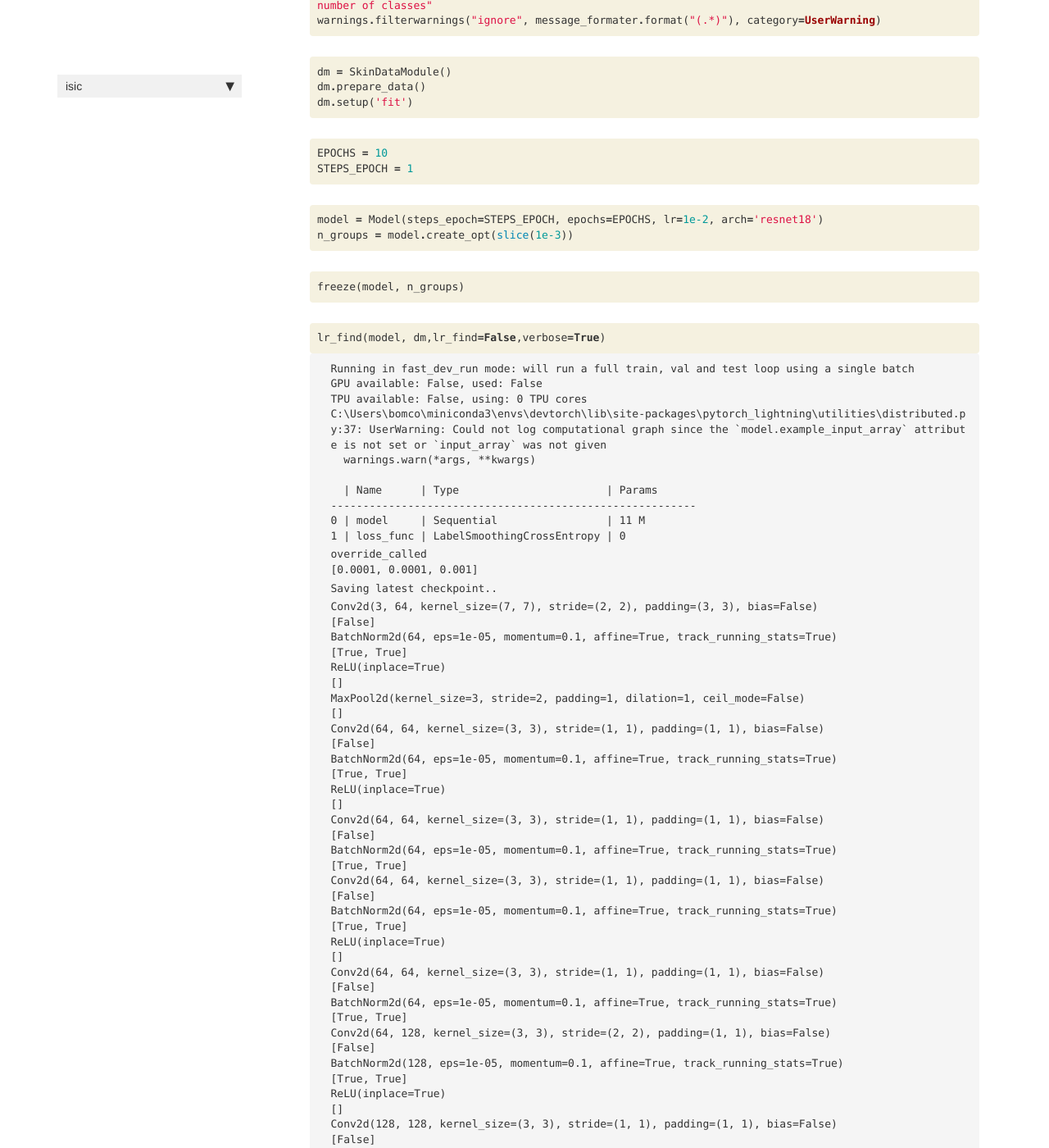
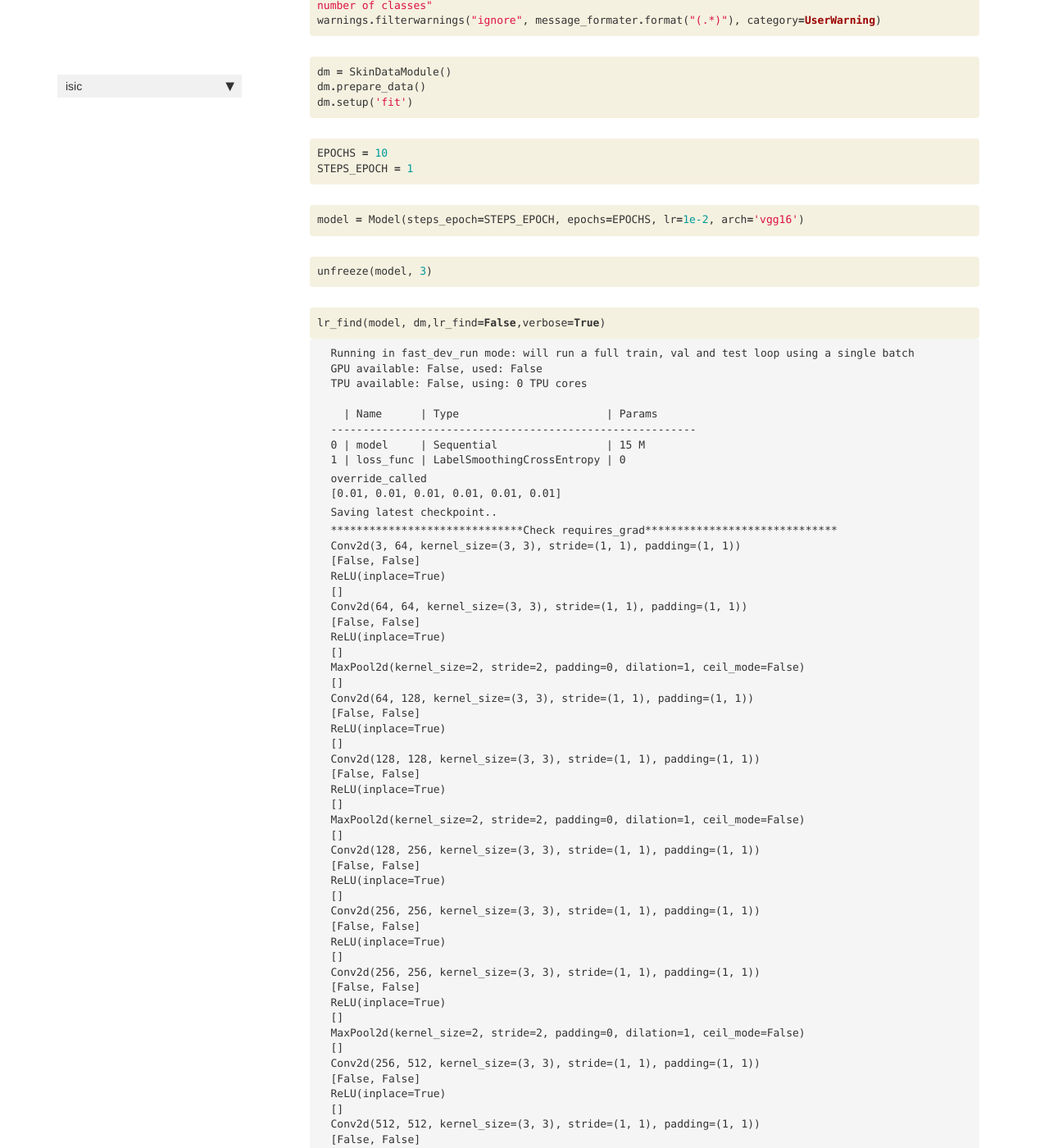
Before and after one commit to bomcon123456/isic, a Jekyll site: the page built from docs/model.html, in a window 1280 px wide and 1400 px high, scrolled down 562 px. Shown: the whole window at 82% size. Built offline with Jekyll 4.4.1, drawn with Linux system fonts in a browser that asks for light colours; nearby versions of some CDN libraries; comment, search, counter and statistics services are not loaded; some of the changed text lies outside the part shown.

Commit message:
Add Skip WeightDecay for BatchNorm and bias

```diff
--- a/docs/model.html
+++ b/docs/model.html
@@ -173,8 +173,7 @@
 
 <div class="inner_cell">
     <div class="input_area">
-<div class=" highlight hl-ipython3"><pre><span></span><span class="n">model</span> <span class="o">=</span> <span class="n">Model</span><span class="p">(</span><span class="n">steps_epoch</span><span class="o">=</span><span class="n">STEPS_EPOCH</span><span class="p">,</span> <span class="n">epochs</span><span class="o">=</span><span class="n">EPOCHS</span><span class="p">,</span> <span class="n">lr</span><span class="o">=</span><span class="mf">1e-2</span><span class="p">,</span> <span class="n">arch</span><span class="o">=</span><span class="s1">&#39;resnet18&#39;</span><span class="p">)</span>
-<span class="n">n_groups</span> <span class="o">=</span> <span class="n">model</span><span class="o">.</span><span class="n">create_opt</span><span class="p">(</span><span class="nb">slice</span><span class="p">(</span><span class="mf">1e-3</span><span class="p">))</span>
+<div class=" highlight hl-ipython3"><pre><span></span><span class="n">model</span> <span class="o">=</span> <span class="n">Model</span><span class="p">(</span><span class="n">steps_epoch</span><span class="o">=</span><span class="n">STEPS_EPOCH</span><span class="p">,</span> <span class="n">epochs</span><span class="o">=</span><span class="n">EPOCHS</span><span class="p">,</span> <span class="n">lr</span><span class="o">=</span><span class="mf">1e-2</span><span class="p">,</span> <span class="n">arch</span><span class="o">=</span><span class="s1">&#39;vgg16&#39;</span><span class="p">)</span>
 </pre></div>
 
     </div>
@@ -191,7 +190,7 @@
 
 <div class="inner_cell">
     <div class="input_area">
-<div class=" highlight hl-ipython3"><pre><span></span><span class="n">freeze</span><span class="p">(</span><span class="n">model</span><span class="p">,</span> <span class="n">n_groups</span><span class="p">)</span>
+<div class=" highlight hl-ipython3"><pre><span></span><span class="n">unfreeze</span><span class="p">(</span><span class="n">model</span><span class="p">,</span> <span class="mi">3</span><span class="p">)</span>
 </pre></div>
 
     </div>
@@ -224,12 +223,10 @@
 <pre>Running in fast_dev_run mode: will run a full train, val and test loop using a single batch
 GPU available: False, used: False
 TPU available: False, using: 0 TPU cores
-C:\Users\bomco\miniconda3\envs\devtorch\lib\site-packages\pytorch_lightning\utilities\distributed.py:37: UserWarning: Could not log computational graph since the `model.example_input_array` attribute is not set or `input_array` was not given
-  warnings.warn(*args, **kwargs)
 
   | Name      | Type                       | Params
 ---------------------------------------------------------
-0 | model     | Sequential                 | 11 M
+0 | model     | Sequential                 | 15 M
 1 | loss_func | LabelSmoothingCrossEntropy | 0
 </pre>
 </div>
@@ -239,7 +236,7 @@
 
 <div class="output_subarea output_stream output_stdout output_text">
 <pre>override_called
-[0.0001, 0.0001, 0.001]
+[0.01, 0.01, 0.01, 0.01, 0.01, 0.01]
 </pre>
 </div>
 </div>
@@ -256,106 +253,69 @@
 
 <div class="output_subarea output_stream output_stdout output_text">
 <pre>
-Conv2d(3, 64, kernel_size=(7, 7), stride=(2, 2), padding=(3, 3), bias=False)
-[False]
-BatchNorm2d(64, eps=1e-05, momentum=0.1, affine=True, track_running_stats=True)
-[True, True]
+******************************Check requires_grad******************************
+Conv2d(3, 64, kernel_size=(3, 3), stride=(1, 1), padding=(1, 1))
+[False, False]
 ReLU(inplace=True)
 []
-MaxPool2d(kernel_size=3, stride=2, padding=1, dilation=1, ceil_mode=False)
-[]
-Conv2d(64, 64, kernel_size=(3, 3), stride=(1, 1), padding=(1, 1), bias=False)
-[False]
-BatchNorm2d(64, eps=1e-05, momentum=0.1, affine=True, track_running_stats=True)
-[True, True]
+Conv2d(64, 64, kernel_size=(3, 3), stride=(1, 1), padding=(1, 1))
+[False, False]
 ReLU(inplace=True)
 []
-Conv2d(64, 64, kernel_size=(3, 3), stride=(1, 1), padding=(1, 1), bias=False)
-[False]
-BatchNorm2d(64, eps=1e-05, momentum=0.1, affine=True, track_running_stats=True)
-[True, True]
-Conv2d(64, 64, kernel_size=(3, 3), stride=(1, 1), padding=(1, 1), bias=False)
-[False]
-BatchNorm2d(64, eps=1e-05, momentum=0.1, affine=True, track_running_stats=True)
-[True, True]
+MaxPool2d(kernel_size=2, stride=2, padding=0, dilation=1, ceil_mode=False)
+[]
+Conv2d(64, 128, kernel_size=(3, 3), stride=(1, 1), padding=(1, 1))
+[False, False]
 ReLU(inplace=True)
 []
-Conv2d(64, 64, kernel_size=(3, 3), stride=(1, 1), padding=(1, 1), bias=False)
-[False]
-BatchNorm2d(64, eps=1e-05, momentum=0.1, affine=True, track_running_stats=True)
-[True, True]
-Conv2d(64, 128, kernel_size=(3, 3), stride=(2, 2), padding=(1, 1), bias=False)
-[False]
-BatchNorm2d(128, eps=1e-05, momentum=0.1, affine=True, track_running_stats=True)
-[True, True]
+Conv2d(128, 128, kernel_size=(3, 3), stride=(1, 1), padding=(1, 1))
+[False, False]
 ReLU(inplace=True)
 []
-Conv2d(128, 128, kernel_size=(3, 3), stride=(1, 1), padding=(1, 1), bias=False)
-[False]
-BatchNorm2d(128, eps=1e-05, momentum=0.1, affine=True, track_running_stats=True)
-[True, True]
-Conv2d(64, 128, kernel_size=(1, 1), stride=(2, 2), bias=False)
-[False]
-BatchNorm2d(128, eps=1e-05, momentum=0.1, affine=True, track_running_stats=True)
-[True, True]
-Conv2d(128, 128, kernel_size=(3, 3), stride=(1, 1), padding=(1, 1), bias=False)
-[False]
-BatchNorm2d(128, eps=1e-05, momentum=0.1, affine=True, track_running_stats=True)
-[True, True]
+MaxPool2d(kernel_size=2, stride=2, padding=0, dilation=1, ceil_mode=False)
+[]
+Conv2d(128, 256, kernel_size=(3, 3), stride=(1, 1), padding=(1, 1))
+[False, False]
 ReLU(inplace=True)
 []
-Conv2d(128, 128, kernel_size=(3, 3), stride=(1, 1), padding=(1, 1), bias=False)
-[False]
-BatchNorm2d(128, eps=1e-05, momentum=0.1, affine=True, track_running_stats=True)
-[True, True]
-Conv2d(128, 256, kernel_size=(3, 3), stride=(2, 2), padding=(1, 1), bias=False)
-[False]
-BatchNorm2d(256, eps=1e-05, momentum=0.1, affine=True, track_running_stats=True)
-[True, True]
+Conv2d(256, 256, kernel_size=(3, 3), stride=(1, 1), padding=(1, 1))
+[False, False]
 ReLU(inplace=True)
 []
-Conv2d(256, 256, kernel_size=(3, 3), stride=(1, 1), padding=(1, 1), bias=False)
-[False]
-BatchNorm2d(256, eps=1e-05, momentum=0.1, affine=True, track_running_stats=True)
-[True, True]
-Conv2d(128, 256, kernel_size=(1, 1), stride=(2, 2), bias=False)
-[False]
-BatchNorm2d(256, eps=1e-05, momentum=0.1, affine=True, track_running_stats=True)
-[True, True]
-Conv2d(256, 256, kernel_size=(3, 3), stride=(1, 1), padding=(1, 1), bias=False)
-[False]
-BatchNorm2d(256, eps=1e-05, momentum=0.1, affine=True, track_running_stats=True)
-[True, True]
+Conv2d(256, 256, kernel_size=(3, 3), stride=(1, 1), padding=(1, 1))
+[False, False]
 ReLU(inplace=True)
 []
-Conv2d(256, 256, kernel_size=(3, 3), stride=(1, 1), padding=(1, 1), bias=False)
-[False]
-BatchNorm2d(256, eps=1e-05, momentum=0.1, affine=True, track_running_stats=True)
-[True, True]
-Conv2d(256, 512, kernel_size=(3, 3), stride=(2, 2), padding=(1, 1), bias=False)
-[False]
-BatchNorm2d(512, eps=1e-05, momentum=0.1, affine=True, track_running_stats=True)
-[True, True]
+MaxPool2d(kernel_size=2, stride=2, padding=0, dilation=1, ceil_mode=False)
+[]
+Conv2d(256, 512, kernel_size=(3, 3), stride=(1, 1), padding=(1, 1))
+[False, False]
 ReLU(inplace=True)
 []
-Conv2d(512, 512, kernel_size=(3, 3), stride=(1, 1), padding=(1, 1), bias=False)
-[False]
-BatchNorm2d(512, eps=1e-05, momentum=0.1, affine=True, track_running_stats=True)
-[True, True]
-Conv2d(256, 512, kernel_size=(1, 1), stride=(2, 2), bias=False)
-[False]
-BatchNorm2d(512, eps=1e-05, momentum=0.1, affine=True, track_running_stats=True)
-[True, True]
-Conv2d(512, 512, kernel_size=(3, 3), stride=(1, 1), padding=(1, 1), bias=False)
-[False]
-BatchNorm2d(512, eps=1e-05, momentum=0.1, affine=True, track_running_stats=True)
-[True, True]
+Conv2d(512, 512, kernel_size=(3, 3), stride=(1, 1), padding=(1, 1))
+[False, False]
 ReLU(inplace=True)
 []
-Conv2d(512, 512, kernel_size=(3, 3), stride=(1, 1), padding=(1, 1), bias=False)
-[False]
-BatchNorm2d(512, eps=1e-05, momentum=0.1, affine=True, track_running_stats=True)
-[True, True]
+Conv2d(512, 512, kernel_size=(3, 3), stride=(1, 1), padding=(1, 1))
+[False, False]
+ReLU(inplace=True)
+[]
+MaxPool2d(kernel_size=2, stride=2, padding=0, dilation=1, ceil_mode=False)
+[]
+Conv2d(512, 512, kernel_size=(3, 3), stride=(1, 1), padding=(1, 1))
+[False, False]
+ReLU(inplace=True)
+[]
+Conv2d(512, 512, kernel_size=(3, 3), stride=(1, 1), padding=(1, 1))
+[False, False]
+ReLU(inplace=True)
+[]
+Conv2d(512, 512, kernel_size=(3, 3), stride=(1, 1), padding=(1, 1))
+[False, False]
+ReLU(inplace=True)
+[]
+MaxPool2d(kernel_size=2, stride=2, padding=0, dilation=1, ceil_mode=False)
+[]
 --------------------------------------------------------------------------------
 AdaptiveAvgPool2d(output_size=1)
 []
@@ -377,6 +337,90 @@
 []
 Linear(in_features=512, out_features=7, bias=False)
 [True]
+******************************Check skip_wd******************************
+Conv2d(3, 64, kernel_size=(3, 3), stride=(1, 1), padding=(1, 1))
+[True]
+ReLU(inplace=True)
+[]
+Conv2d(64, 64, kernel_size=(3, 3), stride=(1, 1), padding=(1, 1))
+[True]
+ReLU(inplace=True)
+[]
+MaxPool2d(kernel_size=2, stride=2, padding=0, dilation=1, ceil_mode=False)
+[]
+Conv2d(64, 128, kernel_size=(3, 3), stride=(1, 1), padding=(1, 1))
+[True]
+ReLU(inplace=True)
+[]
+Conv2d(128, 128, kernel_size=(3, 3), stride=(1, 1), padding=(1, 1))
+[True]
+ReLU(inplace=True)
+[]
+MaxPool2d(kernel_size=2, stride=2, padding=0, dilation=1, ceil_mode=False)
+[]
+Conv2d(128, 256, kernel_size=(3, 3), stride=(1, 1), padding=(1, 1))
+[True]
+ReLU(inplace=True)
+[]
+Conv2d(256, 256, kernel_size=(3, 3), stride=(1, 1), padding=(1, 1))
+[True]
+ReLU(inplace=True)
+[]
+Conv2d(256, 256, kernel_size=(3, 3), stride=(1, 1), padding=(1, 1))
+[True]
+ReLU(inplace=True)
+[]
+MaxPool2d(kernel_size=2, stride=2, padding=0, dilation=1, ceil_mode=False)
+[]
+Conv2d(256, 512, kernel_size=(3, 3), stride=(1, 1), padding=(1, 1))
+[True]
+ReLU(inplace=True)
+[]
+Conv2d(512, 512, kernel_size=(3, 3), stride=(1, 1), padding=(1, 1))
+[True]
+ReLU(inplace=True)
+[]
+Conv2d(512, 512, kernel_size=(3, 3), stride=(1, 1), padding=(1, 1))
+[True]
+ReLU(inplace=True)
+[]
+MaxPool2d(kernel_size=2, stride=2, padding=0, dilation=1, ceil_mode=False)
+[]
+Conv2d(512, 512, kernel_size=(3, 3), stride=(1, 1), padding=(1, 1))
+[True]
+ReLU(inplace=True)
+[]
+Conv2d(512, 512, kernel_size=(3, 3), stride=(1, 1), padding=(1, 1))
+[True]
+ReLU(inplace=True)
+[]
+Conv2d(512, 512, kernel_size=(3, 3), stride=(1, 1), padding=(1, 1))
+[True]
+ReLU(inplace=True)
+[]
+MaxPool2d(kernel_size=2, stride=2, padding=0, dilation=1, ceil_mode=False)
+[]
+--------------------------------------------------------------------------------
+AdaptiveAvgPool2d(output_size=1)
+[]
+AdaptiveMaxPool2d(output_size=1)
+[]
+Flatten()
+[]
+BatchNorm1d(1024, eps=1e-05, momentum=0.1, affine=True, track_running_stats=True)
+[True, True]
+Dropout(p=0.25, inplace=False)
+[]
+Linear(in_features=1024, out_features=512, bias=False)
+[]
+ReLU(inplace=True)
+[]
+BatchNorm1d(512, eps=1e-05, momentum=0.1, affine=True, track_running_stats=True)
+[True, True]
+Dropout(p=0.5, inplace=False)
+[]
+Linear(in_features=512, out_features=7, bias=False)
+[]
 </pre>
 </div>
 </div>
--- a/isic/_nbdev.py
+++ b/isic/_nbdev.py
@@ -46,7 +46,8 @@
          "norm_types": "utils_model.ipynb",
          "get_bias_batchnorm_params": "utils_model.ipynb",
          "print_grad_block": "utils_model.ipynb",
-         "print_grad_module": "utils_model.ipynb",
+         "check_attrib_module": "utils_model.ipynb",
+         "get_module_with_attrib": "utils_model.ipynb",
          "lr_find": "utils_model.ipynb"}
 
 modules = ["callback/cutmix.py",
@@ -58,8 +59,6 @@
            "layers.py",
            "model.py",
            "utils/core.py",
-           "utils/model.py",
-           "utils/model.py",
            "utils/model.py"]
 
 doc_url = "https://termanteus.github.io/isic/"
```
Also changed, not shown: docs/model-checkpoint.html (+133 -89 lines), docs/utils_model-checkpoint.html (+41 -17 lines), docs/utils_model.html (+41 -17 lines), isic/model.py (+40 -13 lines), 3 other files.
